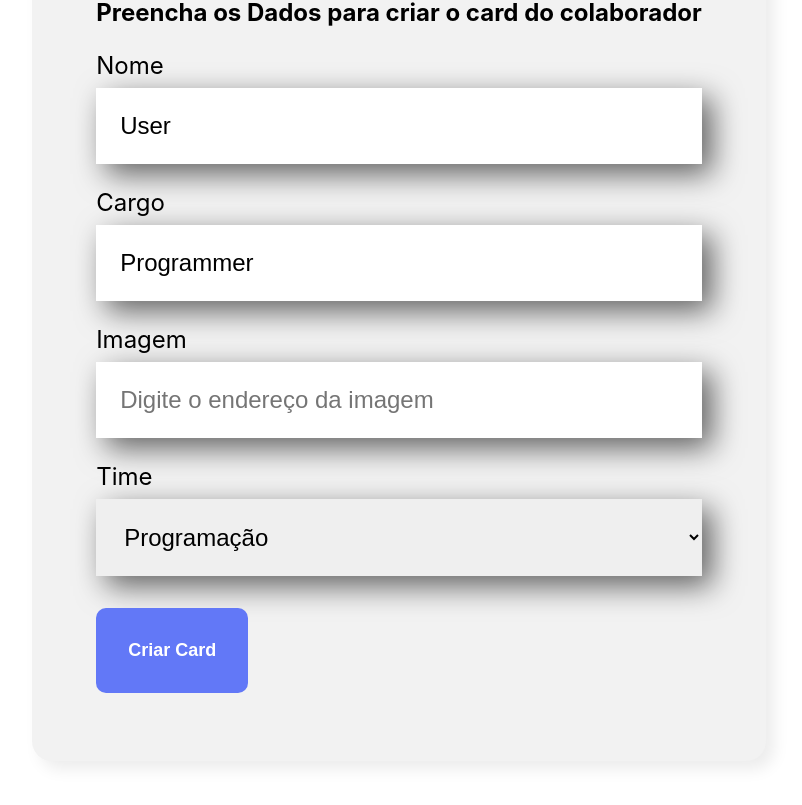
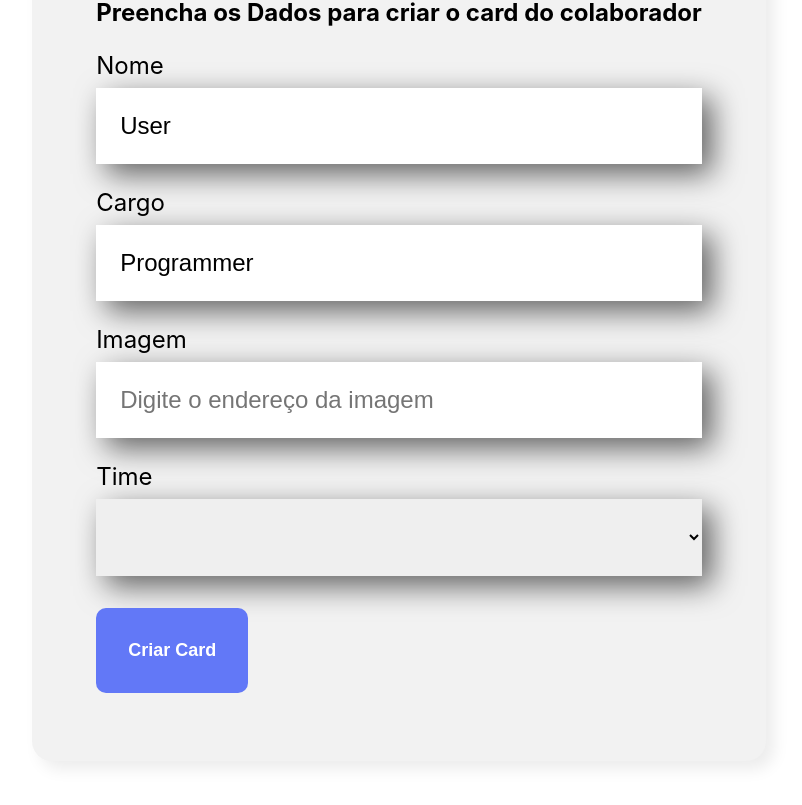
Before and after one commit to joao-saraiva/organo, a React (Create React App) app: page / in a window 1280 px wide. Shown: the part 636-1441 px from the top of the page, without its empty margins (241-1043 px from the left). Built offline with nearby package versions, Linux system fonts and the light colour scheme.

Commit message:
fixing select empty bug, background color dinamic by team list

```diff
--- a/src/components/DropDown/index.js
+++ b/src/components/DropDown/index.js
@@ -4,7 +4,12 @@ const DropDown = (props) => {
   return (
     <div className="drop-down">
       <label>{props.label}</label>
-      <select onChange={event => props.changed(event.target.value)} required={props.required} value={props.value}>
+      <select
+        onChange={(event) => props.changed(event.target.value)}
+        required={props.required}
+        value={props.value}
+      >
+        <option value=""></option>
         {props.itens.map((item) => (
           <option key={item}>{item}</option>
         ))}
--- a/src/components/Employee/Employee.css
+++ b/src/components/Employee/Employee.css
@@ -3,7 +3,6 @@
 }
 
 .employee .header {
-  background-color: #f0f0f0;
   border-radius: 10px 10px 0px 0px;
 }
 
--- a/src/components/Employee/index.js
+++ b/src/components/Employee/index.js
@@ -1,9 +1,9 @@
 import "./Employee.css";
 
-const Employee = ({ name, image, office }) => {
+const Employee = ({ name, image, office, backgroundColor }) => {
   return (
     <div className="employee">
-      <div className="header">
+      <div className="header" style={{ backgroundColor: backgroundColor }}>
         <img src={image} alt={name}></img>
       </div>
       <div className="footer">
--- a/src/components/Team/index.js
+++ b/src/components/Team/index.js
@@ -15,6 +15,7 @@ const Team = (props) => {
               name={employee.name}
               office={employee.office}
               image={employee.image}
+              backgroundColor={props.primaryColor}
               key={employee.name}
             />
           ))}
```
